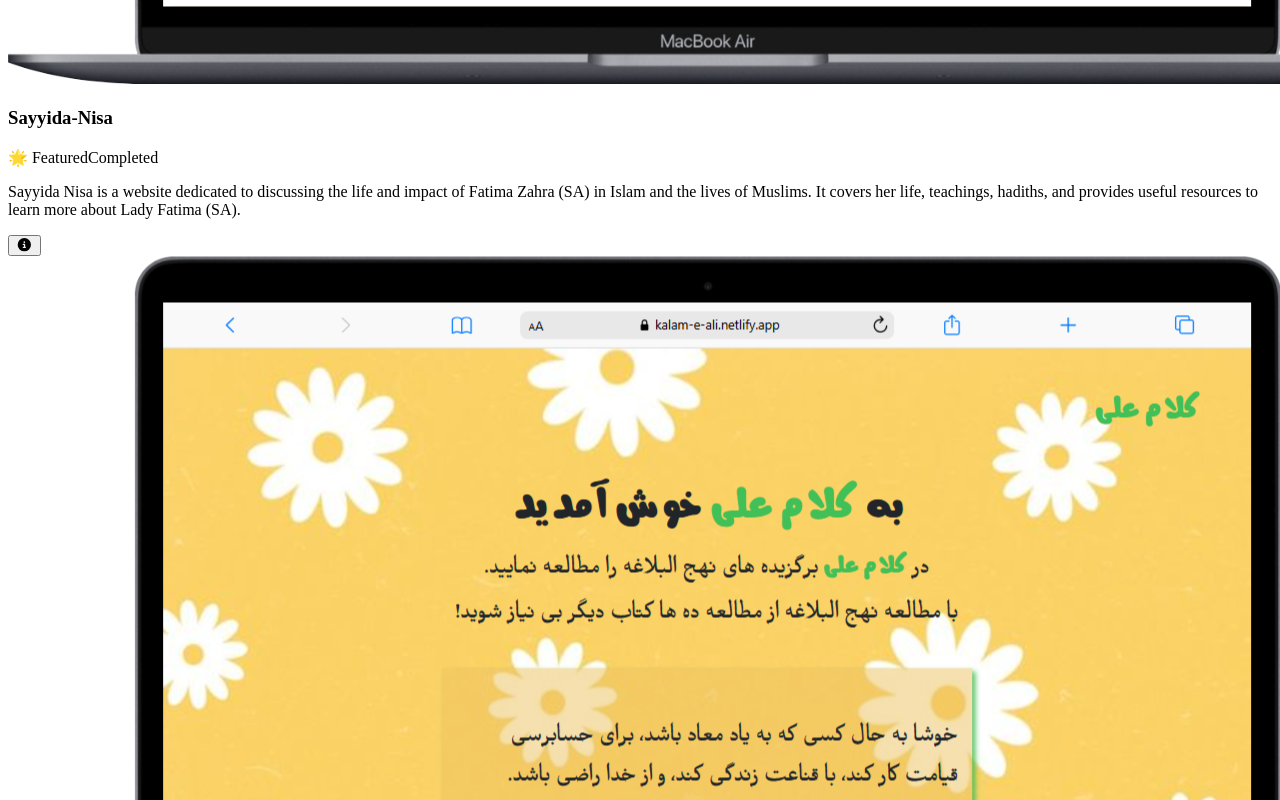
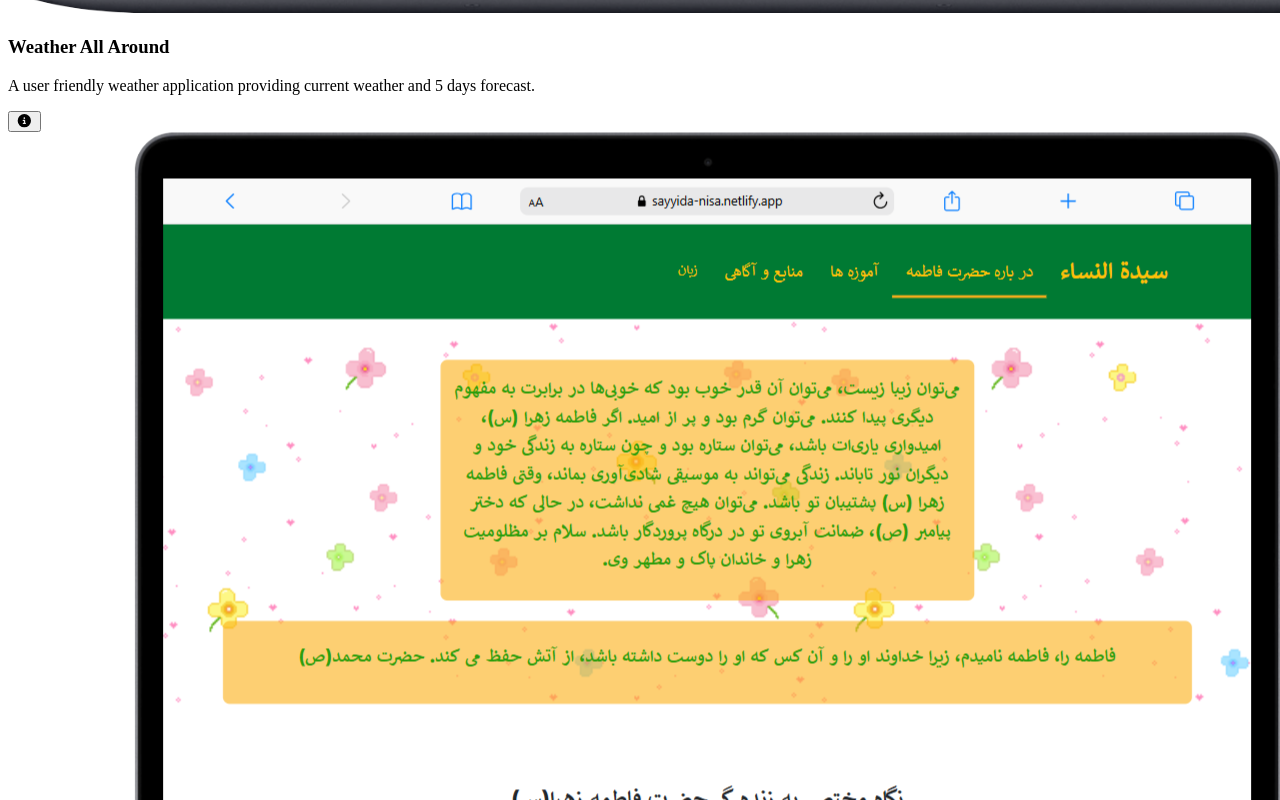
Before and after one commit to shukria-sultani/developer-portfolio, a React (Vite) app: page /projects in a window 1280 px wide. Shown: the part 2000-2800 px from the top of the page. Built offline with nearby package versions, Linux system fonts and the light colour scheme; the HTML template or start-up script is replaced by a standard one.

Commit message:
feat:add new skills

```diff
--- a/src/Components/About.jsx
+++ b/src/Components/About.jsx
@@ -6,7 +6,7 @@ export default function About() {
   const experienceSummary =
     "I have about 2 years of experience in the IT field, including teaching computer programs and frontend development.";
   const skillsSummary =
-    "My core skills include JavaScript, React, CSS, HTML, Bootstrap with a strong focus on building responsive and accessible interfaces.";
+    "My core skills include JavaScript, React, CSS, HTML, Bootstrap, Tailwind with a strong focus on building responsive and accessible interfaces.";
   const funFactsSummary =
     "When I'm not coding, I enjoy meeting friends and reading novels.";
   const profileInfo = {
@@ -18,30 +18,37 @@ export default function About() {
     {
       name: "JavaScript",
       level: 90,
-      funFact: "I built my first website using JavaScript.",
     },
     {
       name: "React",
       level: 80,
-      funFact: "I love creating interactive UIs with React.",
     },
     {
       name: "HTML",
       level: 100,
-      funFact: "I enjoy structuring content semantically.",
     },
     {
       name: "CSS",
       level: 95,
-      funFact: "I have a passion for creative designs.",
     },
     {
       name: "Bootstrap",
       level: 90,
-      funFact: "I like using Bootstrap for rapid development.",
     },
-    { name: "Python", level: 50, funFact: "I am learning Python" },
-    { name: "Java", level: 40, funFact: "I am learning Java" },
+    {
+      name: "Tailwind",
+      level: 80,
+    },
+    {
+      name: "Docker",
+      level: 70,
+    },
+     {
+      name: "MySQL",
+      level: 60,
+    },
+    { name: "Python", level: 50},
+    { name: "Java", level: 40},
   ];
 
   const funFactsList = [
@@ -80,7 +87,7 @@ export default function About() {
             title="Skills"
             summary={skillsSummary}
             list={skillsList}
-            showProgressBars={true} // Pass a prop to indicate progress bars
+            showProgressBars={true}
           />
           <AboutSection
             title="Fun Facts"
--- a/src/Components/AboutSection.jsx
+++ b/src/Components/AboutSection.jsx
@@ -19,7 +19,6 @@ export default function AboutSection({ title, summary, list }) {
         <ul className="card-list">
           {list.map((item, index) => (
             <li key={index} className="skill-item">
-              {/* Check if the item is a skill object with a 'level' property */}
               {typeof item === 'object' && item.level !== undefined ? (
                 <div className="skill-wrapper">
                   <span>{item.name}</span>
@@ -28,10 +27,8 @@ export default function AboutSection({ title, summary, list }) {
                       <span className="level-text">{item.level}%</span>
                     </div>
                   </div>
-                  <div className="fun-fact">{item.funFact}</div>
                 </div>
               ) : (
-                // If not a skill object, render the item as a simple string
                 <div className="list-item-wrapper">
                   <span>{item}</span>
                 </div>
--- a/src/Components/Projects.jsx
+++ b/src/Components/Projects.jsx
@@ -75,26 +75,7 @@ export default function Projects() {
               <div className="project-content">
                 <h3 className="project-name">{project.name}</h3>
 
-                {/* Status & Featured Badges */}
-                <div className="project-badges">
-                  {project.featured && (
-                    <motion.span
-                      className="featured-badge"
-                      animate={{ scale: [1, 1.1, 1] }}
-                      transition={{ duration: 1.5, repeat: Infinity, ease: "easeInOut" }}
 
-                    >
-                      🌟 Featured
-                    </motion.span>
-                  )}
-                   <motion.span
-                    animate={{ scale: [1, 1.1, 1] }}
-                      transition={{ duration: 1.5, repeat: Infinity, ease: "easeInOut" }}
-                      className="status"
-                   >
-                     { project.status}
-                   </motion.span>
-                </div>
 
                 {/* Conditional Rendering for Details */}
                 {expandedCard === project.name ? (
--- a/src/Components/data/projects.js
+++ b/src/Components/data/projects.js
@@ -6,9 +6,21 @@ import innovatershouseDesktop from "../../assets/images/Macbook-Air-innovatersho
 import invoiceDesktop from "../../assets/images/Macbook-Air-invoice.png"
 import ployGlotDesktop from "../../assets/images/polyGlot-Desktop.png"
 import popChoiceDesktop from "../../assets/images/popChoice-Desktop.png"
+import smartNoteDesktop from "../../assets/images/Macbook-Air-smart-note-app.netlify.app.png"
 const projects = [
+      {
+
+      id: 1,
+      name: "SmartNote",
+      imageDesktop: smartNoteDesktop,
+      description:
+        "An AI Powered web app for adding and manipulating notes, taking quizzes to foster understanding, and get AI generated note summary",
+      liveLink: "https://smart-note-app.netlify.app/",
+      githubLink: "https://github.com/shukria-sultani/SmartNote",
+      techStack: ["React", "CSS", "OpenAI API "],    },
     {
-      id: 1,
+
+      id: 2,
       name: "Weather All Around",
       imageDesktop: weatherDesktop,
       description:
@@ -16,11 +28,9 @@ const projects = [
       liveLink: "https://all-around-weather.netlify.app/",
       githubLink: "https://github.com/shukria-sultani/SheCodes-Final_Project",
       techStack: ["HTML", "CSS", "JavaScript", "API"],
-      featured: false,
-      status: 'Completed',
     },
     {
-      id: 2,
+      id: 3,
       name: "Sayyida-Nisa",
       imageDesktop: sayyidanisaDesktop,
       description:
@@ -28,11 +38,9 @@ const projects = [
       liveLink: "https://sayyida-nisa.netlify.app/",
       githubLink: "httpss://github.com/shukria-sultani/Sayyida-Nisa",
       techStack: ["React",  "Bootstrap", "CSS"],
-      featured: true,
-      status: 'Completed',
     },
     {
-      id: 3,
+      id: 4,
       name: "Kalam-e-Ali",
       imageDesktop: kalamealiDesktop,
       description:
@@ -40,11 +48,9 @@ const projects = [
       liveLink: "https://kalam-e-ali.netlify.app/",
       githubLink: "https://github.com/shukria-sultani/Imam-Ali-Sayings",
       techStack: ["React", "Bootstrap", "CSS"],
-      featured: true,
-      status: 'In Progress',
     },
     {
-      id: 4,
+      id: 5,
       name: "InnovatersHouse",
       imageDesktop: innovatershouseDesktop,
       description:
@@ -52,11 +58,9 @@ const projects = [
       liveLink: "https://shukria-sultani.github.io/InnovatersHouse/index.html",
       githubLink: "https://github.com/shukria-sultani/InnovatersHouse",
       techStack: ["HTML", "CSS", "JavaScript"],
-      featured: false,
-      status: 'In Progress',
     },
     {
-      id: 5,
+      id: 6,
       name: "Client and Invoice Management",
       imageDesktop: invoiceDesktop,
       description:
@@ -65,11 +69,9 @@ const projects = [
         "https://shukria-sultani.github.io/freelance-invoice-app/index.html",
       githubLink: "https://github.com/shukria-sultani/freelance-invoice-app",
       techStack: ["HTML", "CSS", "JavaScript", "Chart.js"],
-      featured: true,
-      status: 'Completed',
     },
     {
-      id: 6,
+      id: 7,
       name: "PolyGlot Translation App",
       imageDesktop: ployGlotDesktop,
       description:
@@ -78,11 +80,9 @@ const projects = [
         "https://poly-glot-tanslation.netlify.app/",
       githubLink: "https://github.com/shukria-sultani/translation_app",
       techStack: ["React", "CSS","API", "AI"],
-      featured: true,
-      status: 'Completed',
     },
        {
-      id: 7,
+      id: 8,
       name: "PopChoice Movie Recommender",
       imageDesktop: popChoiceDesktop,
       description:
@@ -91,8 +91,6 @@ const projects = [
         "https://pop-choice.netlify.app/",
       githubLink: "https://github.com/shukria-sultani/PopChoice",
       techStack: ["React", "CSS", "API", "AI",],
-      featured: true,
-      status: 'Completed',
     },
   ];
 export { projects };
```
Also changed, not shown: src/assets/images/Macbook-Air-smart-note-app.netlify.app.png (added), src/assets/images/profile.jpg.
